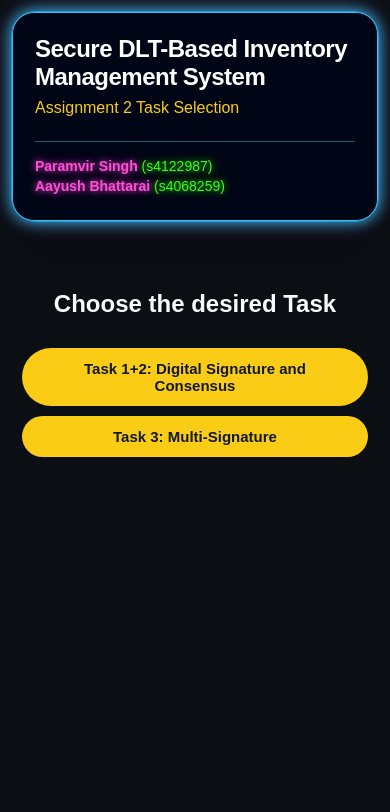
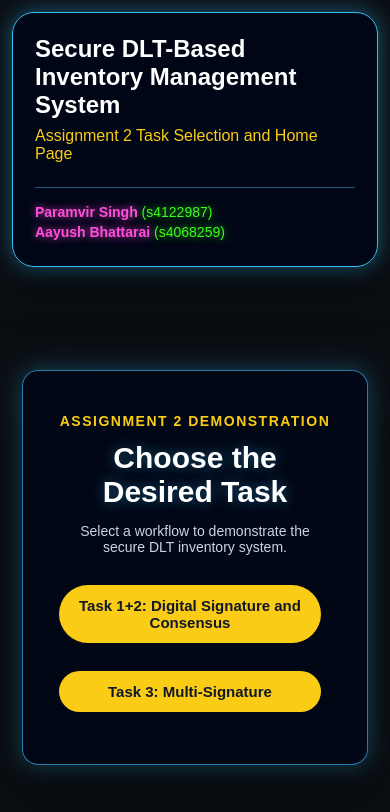
Before and after one commit to pvs-348/secure-inventory-system, a plain HTML site: page public/home.html in a window 390 px wide. Drawn offline with Linux system fonts and the light colour scheme.

Commit message:
UI fixes

```diff
--- a/public/home.html
+++ b/public/home.html
@@ -2,7 +2,7 @@
 <html lang="en">
 <head>
   <meta charset="UTF-8">
-  <title>DLT Inventory System</title>
+  <title>Secure DLT-Based Inventory Management System</title>
   <link rel="stylesheet" href="styles.css">
 </head>
 
@@ -10,7 +10,7 @@
   <header class="topbar">
   <div class="header-left">
     <h1>Secure DLT-Based Inventory Management System</h1>
-    <p>Assignment 2 Task Selection</p>
+    <p>Assignment 2 Task Selection and Home Page</p>
   </div>
 
   <div class="header-right">
@@ -19,16 +19,25 @@
   </div>
 </header>
 
-  <main style="text-align: center; margin-top: 80px;">
+<main class="home-main">
+  <section class="task-selector-card">
+    <p class="eyebrow">Assignment 2 Demonstration</p>
+    <h2>Choose the Desired Task</h2>
+    <p class="selector-hint">
+      Select a workflow to demonstrate the secure DLT inventory system.
+    </p>
 
-    <h2>Choose the desired Task</h2>
+    <div class="task-buttons">
+      <button onclick="goToTask('task1+2.html')">
+        Task 1+2: Digital Signature and Consensus
+      </button>
 
-    <div style="margin-top: 30px;">
-      <button onclick="goToTask('task1+2.html')">Task 1+2: Digital Signature and Consensus</button>
-      <button onclick="goToTask('task3.html')">Task 3: Multi-Signature</button>
+      <button onclick="goToTask('task3.html')">
+        Task 3: Multi-Signature
+      </button>
     </div>
-
-  </main>
+  </section>
+</main>
 
   <script>
     function goToTask(page) {
--- a/public/styles.css
+++ b/public/styles.css
@@ -4,13 +4,13 @@
 
 body {
   margin: 0;
+  padding-top: 145px;
   font-family: Arial, Helvetica, sans-serif;
   background: #0b0f14;
   color: #f8fafc;
-  padding-top: 145px;
 }
 
-header,
+/* Header */
 .topbar {
   position: fixed;
   top: 18px;
@@ -19,63 +19,35 @@ header,
   width: calc(100% - 48px);
   z-index: 1000;
 
-  background: rgba(2, 6, 23, 0.92);
-  color: #ffffff;
-  padding: 24px 36px;
-  border: 1px solid #38bdf8;
-  border-radius: 22px;
-
   display: flex;
   justify-content: space-between;
   align-items: center;
   gap: 24px;
 
-  box-shadow:
-    0 0 18px rgba(56, 189, 248, 0.35),
-    0 0 36px rgba(236, 72, 153, 0.18),
-    0 18px 45px rgba(0, 0, 0, 0.55);
-
+  padding: 24px 36px;
+  background: rgba(2, 6, 23, 0.92);
+  border: 1px solid #38bdf8;
+  border-radius: 22px;
+  box-shadow: 0 0 22px rgba(56, 189, 248, 0.45), 0 18px 45px rgba(0, 0, 0, 0.55);
   backdrop-filter: blur(14px);
 }
 
-header::before,
-.topbar::before {
-  content: "";
-  position: absolute;
-  inset: -2px;
-  border-radius: 24px;
-  border: 1px solid rgba(56, 189, 248, 0.75);
-  pointer-events: none;
-  animation: neonPulse 2.8s infinite alternate;
-}
-
-header h1 {
-  margin: 0 0 8px 0;
+.topbar h1 {
+  margin: 0 0 8px;
   font-size: 30px;
-  letter-spacing: -0.5px;
   color: #ffffff;
 }
 
-header p {
+.header-left p {
   margin: 0;
   font-size: 16px;
   color: #facc15;
 }
 
-.header-left h1 {
-  margin: 0 0 8px 0;
-  font-size: 30px;
-}
-
-.header-left p {
-  margin: 0;
-  color: #facc15;
-}
-
 .header-right {
-  text-align: right;
   min-width: 280px;
   padding-left: 24px;
+  text-align: right;
   border-left: 1px solid rgba(56, 189, 248, 0.45);
 }
 
@@ -83,58 +55,66 @@ header p {
   margin: 4px 0;
   font-size: 14px;
   color: #39ff14;
-  text-shadow:
-    0 0 6px rgba(57, 255, 20, 0.75),
-    0 0 14px rgba(57, 255, 20, 0.35);
+  text-shadow: 0 0 8px rgba(57, 255, 20, 0.7);
 }
 
 .header-right strong {
   color: #ff4fd8;
-  text-shadow:
-    0 0 6px rgba(255, 79, 216, 0.8),
-    0 0 14px rgba(255, 79, 216, 0.35);
+  text-shadow: 0 0 8px rgba(255, 79, 216, 0.8);
 }
 
+/* Layout */
 main {
   max-width: 1150px;
   margin: 28px auto;
   padding: 0 22px;
 }
 
-.card {
-  background: #111827;
+.card,
+.task-selector-card {
+  background: rgba(17, 24, 39, 0.95);
   border: 1px solid #263244;
   border-radius: 16px;
+  box-shadow: 0 16px 30px rgba(203, 184, 184, 0.5);
+}
+
+.card {
   padding: 24px;
   margin-bottom: 22px;
-  box-shadow: 0 14px 30px rgba(0, 0, 0, 0.35);
 }
 
 .card h2 {
   margin-top: 0;
+  padding-bottom: 12px;
+  font-size: 21px;
   color: #ffffff;
-  font-size: 21px;
   border-bottom: 1px solid #334155;
-  padding-bottom: 12px;
 }
 
+.hint,
+.selector-hint {
+  color: #cbd5e1;
+  font-size: 14px;
+}
+
+/* Forms */
 label {
   display: block;
+  margin-bottom: 7px;
   font-weight: bold;
-  margin-bottom: 7px;
   color: #f8fafc;
 }
 
 select,
 input {
   width: 100%;
+  margin-bottom: 14px;
   padding: 12px 13px;
+  font-size: 15px;
+  color: #ffffff;
+  background: #020617;
   border: 1px solid #334155;
   border-radius: 10px;
-  font-size: 15px;
-  margin-bottom: 14px;
-  background: #020617;
-  color: #ffffff;
 }
 
 select:focus,
@@ -150,8 +130,10 @@ input:focus {
   gap: 16px;
 }
 
+/* Buttons */
 button {
   padding: 12px 20px;
+  margin-right: 10px;
   border: none;
   border-radius: 999px;
   background: #facc15;
@@ -159,7 +141,6 @@ button {
   font-size: 15px;
   font-weight: 800;
   cursor: pointer;
-  margin-right: 10px;
   transition: 0.2s ease;
 }
 
@@ -167,10 +148,6 @@ button:hover {
   background: #fde047;
   transform: translateY(-1px);
   box-shadow: 0 0 18px rgba(250, 204, 21, 0.35);
-}
-
-button:active {
-  transform: translateY(0);
 }
 
 #clearOutputBtn {
@@ -183,21 +160,16 @@ button:active {
   background: #334155;
 }
 
-.hint {
-  color: #cbd5e1;
-  font-size: 14px;
-  margin-top: 6px;
-}
-
+/* Output */
 pre {
+  min-height: 280px;
+  max-height: 540px;
+  overflow: auto;
+  padding: 20px;
   background: #020617;
   color: #e5e7eb;
   border: 1px solid #334155;
-  padding: 20px;
   border-radius: 14px;
-  min-height: 280px;
-  max-height: 540px;
-  overflow: auto;
   font-size: 14px;
   line-height: 1.6;
   white-space: pre-wrap;
@@ -218,31 +190,109 @@ li::marker {
   color: #facc15;
 }
 
-::selection {
-  background: #38bdf8;
-  color: #020617;
+/* Home Page */
+.home-main {
+  text-align: center;
+  margin-top: 160px;
 }
 
-@keyframes neonPulse {
-  from {
-    box-shadow:
-      0 0 8px rgba(56, 189, 248, 0.5),
-      0 0 18px rgba(56, 189, 248, 0.25);
-  }
+.task-selector-card {
+  position: relative;
+  z-index: 5;
+  max-width: 760px;
+  margin: 0 auto;
+  padding: 42px 36px;
+  background: rgba(2, 6, 23, 0.86);
+  border-color: rgba(56, 189, 248, 0.65);
+  box-shadow: 0 0 24px rgba(56, 189, 248, 0.32), 0 24px 70px rgba(0, 0, 0, 0.6);
+  backdrop-filter: blur(12px);
+}
 
-  to {
-    box-shadow:
-      0 0 18px rgba(56, 189, 248, 0.95),
-      0 0 34px rgba(56, 189, 248, 0.45);
+.task-selector-card h2 {
+  margin: 0;
+  font-size: 42px;
+  color: #ffffff;
+  text-shadow: 0 0 14px rgba(56, 189, 248, 0.45);
+}
+
+.eyebrow {
+  margin: 0 0 12px;
+  color: #facc15;
+  font-size: 14px;
+  font-weight: 800;
+  letter-spacing: 1.5px;
+  text-transform: uppercase;
+}
+
+.selector-hint {
+  margin: 14px 0 30px;
+}
+
+.task-buttons {
+  display: flex;
+  justify-content: center;
+  gap: 18px;
+  flex-wrap: wrap;
+}
+
+/* Background Nodes */
+.chain-bg {
+  position: fixed;
+  inset: 0;
+  z-index: -1;
+  overflow: hidden;
+  pointer-events: none;
+  opacity: 0.65;
+}
+
+.node {
+  position: absolute;
+  width: 130px;
+  height: 54px;
+  display: flex;
+  align-items: center;
+  justify-content: center;
+
+  color: #facc15;
+  font-weight: 800;
+  background: rgba(2, 6, 23, 0.85);
+  border: 1px solid rgba(56, 189, 248, 0.8);
+  border-radius: 14px;
+  box-shadow: 0 0 18px rgba(56, 189, 248, 0.35);
+  animation: floatNode 5s ease-in-out infinite;
+}
+
+.n1 { top: 38%; left: 10%; }
+.n2 { top: 64%; left: 22%; animation-delay: 0.6s; }
+.n3 { top: 48%; right: 12%; animation-delay: 1.1s; }
+.n4 { top: 72%; right: 22%; width: 165px; animation-delay: 1.8s; }
+.n5 { top: 30%; left: 45%; animation-delay: 2.3s; }
+
+.line {
+  position: absolute;
+  height: 2px;
+  opacity: 0.45;
+  background: linear-gradient(90deg, transparent, #38bdf8, transparent);
+  box-shadow: 0 0 14px rgba(56, 189, 248, 0.8);
+}
+
+.l1 { width: 260px; top: 44%; left: 18%; transform: rotate(22deg); }
+.l2 { width: 320px; top: 39%; left: 48%; transform: rotate(-13deg); }
+.l3 { width: 260px; top: 67%; left: 30%; transform: rotate(-9deg); }
+.l4 { width: 280px; top: 70%; right: 18%; transform: rotate(18deg); }
+
+@keyframes floatNode {
+  50% {
+    transform: translateY(-18px);
   }
 }
 
+/* Mobile */
 @media (max-width: 800px) {
   body {
     padding-top: 210px;
   }
 
-  header,
   .topbar {
     flex-direction: column;
     align-items: flex-start;
@@ -251,19 +301,18 @@ li::marker {
     padding: 22px;
   }
 
-  header h1,
-  .header-left h1 {
+  .topbar h1 {
     font-size: 24px;
   }
 
   .header-right {
+    width: 100%;
+    min-width: auto;
+    padding-left: 0;
+    padding-top: 12px;
     text-align: left;
     border-left: none;
     border-top: 1px solid rgba(56, 189, 248, 0.45);
-    padding-left: 0;
-    padding-top: 12px;
-    min-width: auto;
-    width: 100%;
   }
 
   .form-grid {
@@ -274,4 +323,8 @@ li::marker {
     width: 100%;
     margin-bottom: 10px;
   }
+
+  .task-selector-card h2 {
+    font-size: 30px;
+  }
 }
```
